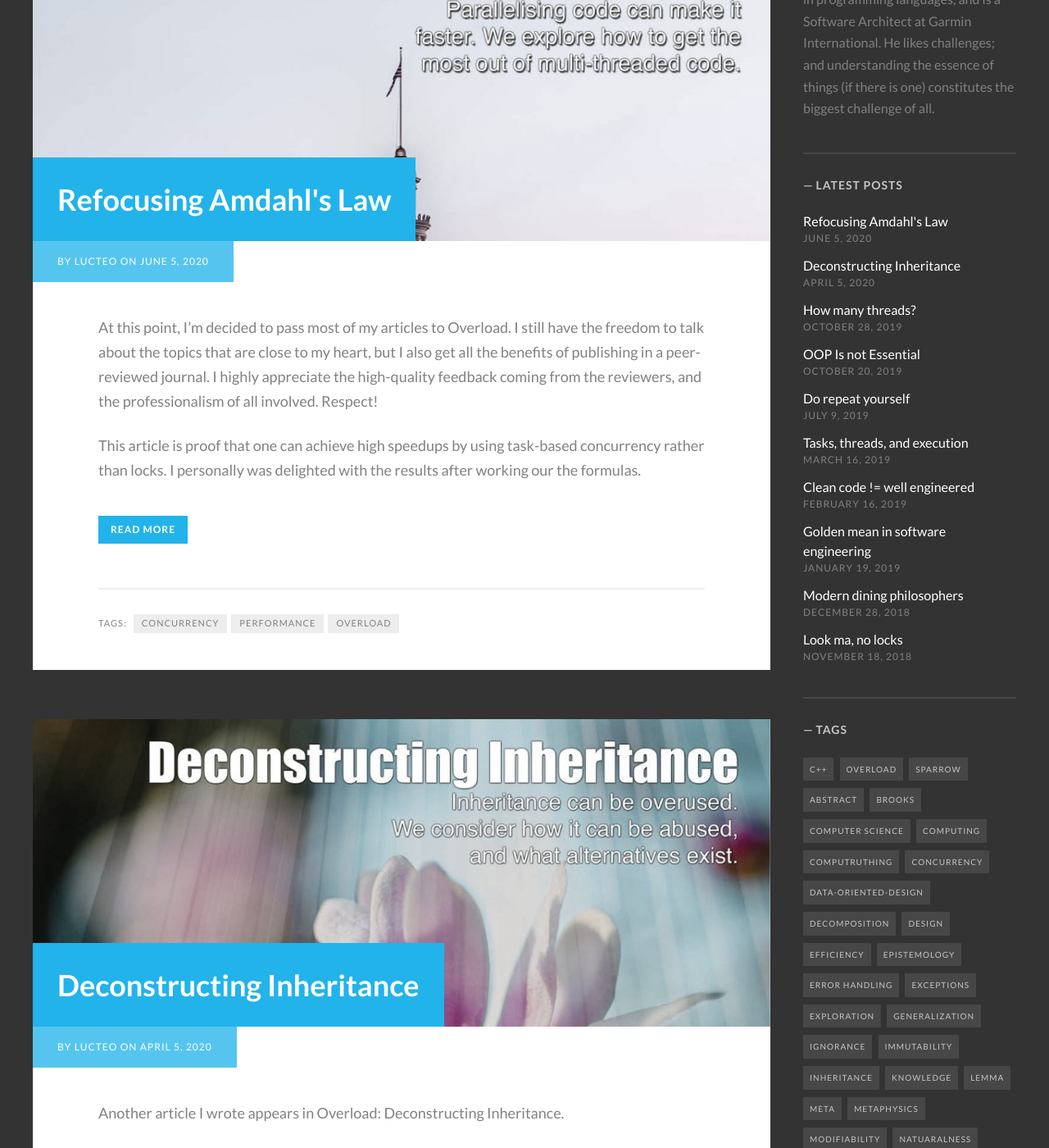
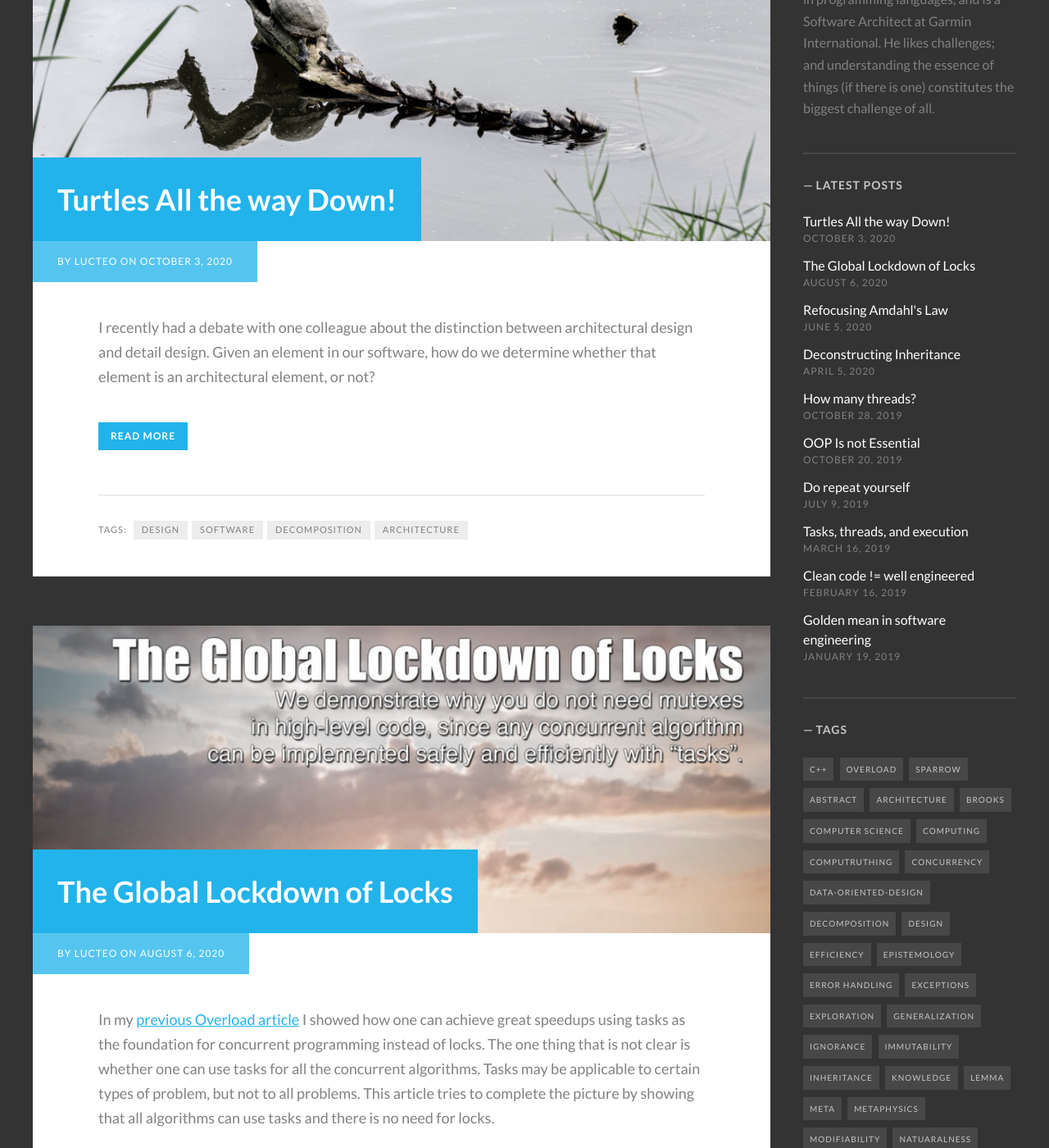
Before and after one commit to lucteo/lucteo.github.io, a Jekyll site: the page built from index.html, in a window 1280 px wide and 1400 px high, scrolled down 324 px. Shown: the whole window at 82% size. Built offline with Jekyll 4.4.1, drawn with Linux system fonts in a browser that asks for light colours; some web fonts are replaced; a script that is not in the unit is left out; the list of posts is cut into pages by our own code; some of the changed text lies outside the part shown.

Commit message:
Add "The Global Lockdown of Locks" and "Turtles All the way Down" articles

```diff
--- /dev/null
+++ b/_posts/2020-08-06-global-lockdown-of-locks.md
@@ -0,0 +1,25 @@
+---
+layout: post
+title:  "The Global Lockdown of Locks"
+date:   2020-08-06
+banner_image: Overload158.jpg
+image: images/posts/Overload158.jpg
+description: "We demonstrate why you should not need mutexes in high-level code, since any concurrent algorithm can be implemented safely and efficiently using tasks"
+tags: [concurrency, design, Overload]
+img_credits:
+    - ["https://accu.org/journals/overload/28/158/overload158.pdf", "ACCU", "Overload 158, August 2020", ""]
+---
+
+In my [previous Overload article]({{page.previous.url}}) I showed how one can achieve great speedups using tasks as the foundation for concurrent programming instead of locks. The one thing that is not clear is whether one can use tasks for all the concurrent algorithms. Tasks may be applicable to certain types of problem, but not to all problems. This article tries to complete the picture by showing that all algorithms can use tasks and there is no need for locks.
+
+<!--more-->
+
+The article proves that one can find a general algorithm for implementing all concurrent algorithms just by using a task system, without the need for locks or other synchronisation primitives in user code. It also gives some ideas on how to replace locks with abstractions based on tasks.
+
+Hopefully, by the end of the article, the reader will be convinced that locks should not be used in day-to-day problems but instead should be confined to use by experts when building concurrent systems.
+
+Please refer to the [Overload article](https://accu.org/journals/overload/28/158/overload158.pdf):
+
+<iframe width="620" height="876.5" src="https://accu.org/journals/overload/28/158/overload158.pdf" frameborder="0"></iframe>
+
+Keep truthing!
--- /dev/null
+++ b/_posts/2020-10-03-turtles-all-the-way-down.md
@@ -0,0 +1,60 @@
+---
+layout: post
+title:  "Turtles All the way Down!"
+date:   2020-10-03
+banner_image: turtles.jpg
+image: images/posts/turtles.jpg
+description: "When taking about the amount of decomposition we use in software, it's turtles all the way down"
+tags: [design, software, decomposition, architecture]
+img_credits:
+    - ["https://unsplash.com/photos/H1gBvc2MWvk", "Chastity Cortijo", "11 Turtles on a lake 11 Turtles on a log", ""]
+---
+
+
+I recently had a debate with one colleague about the distinction between architectural design and detail design. Given an element in our software, how do we determine whether that element is an architectural element, or not?
+
+<!--more-->
+
+My colleague would argue that if you can subdivide the element, it is an architectural element, and thus it needs to be captured in the architectural design. If the item cannot be (reasonably) subdivided is not an architectural element, and it needs to be part of detail design.
+
+While this argument is valid when looking from a particular point of view, I think it is mostly misleading and can do more harm than help.
+
+## I have a hammer
+If there is one tool that software engineers use above everything else, then that would be decomposition. We use it everywhere: from breaking down large systems into smaller ones to breaking down functions into instructions.
+
+Let's take a simple example: we have a web application. For the well-functioning of this application, we have two types of components: software components and non-software components (hardware, peopleware, processes, etc.). There is a first-level decomposition. Looking just at the software side, we probably can divide it further into four major components: web client, frontend, backend and database. If the backend is more monolithic, then perhaps it can also be subdivided into parts. If the backend application is relatively big, then we can expect to be able to divide it even further; sometimes we can do that on several more levels. In the end, we reach a relatively small logic corresponding to a functional requirement (e.g., to process a batch of items). Also, most probably, this logic can be furthermore divided, as we typically need several classes to implement it (I assume an OOP approach here, but the argument is the same on functional programming). At this point, the reader may consider the classes as atomic units that we cannot break down any further. But this is false: a class has typically multiple attributes and multiple methods; they are subdivisions of the class. And, going even further, any function can be divided into statements and expressions, and most probably most of them will expand into multiple assembly instructions. The reader surely sees my point now.
+
+There is an awful lot of decomposition in any software project. Some of it may be intentional, and some of it unintentional. Some of it may be a good decomposition, and some of it may just be bad decomposition. But one thing is certain: decomposition is everywhere.
+
+At all the levels, we, as software engineers, are applying decomposition. We should be called *full-stack decomposers*.
+
+## What is *software design*?
+Before trying to answer what *architectural design* is, we should consider first what *design* is. There are more formal definitions of software design, but I would just attempt to craft an informal one:
+
+> **Software design** is the activity of selecting solutions for a software problem, or defining constraints that narrow down the possible solutions
+
+For the above example of a web application, the decision to have a frontend and a backend is a constraint on the solution space; it is not the complete solution, but a narrowing down of possible solutions. Similarly, when we break the backend into several components, we are further narrowing down the solution space. The point is that at any level we use decomposition as a form of a design decision.
+
+So, every time we are using decomposition, we are doing a typical design activity. If we are breaking a function int two parts, we are doing a design activity.
+
+## What is *software architectural design*?
+First, as the name suggests, it’s a form of software design. It aims at constraining the space of solutions for our problem.
+
+Let’s look at a definition of *software architecture* ([link](https://www.amazon.com/Software-Architecture-Practice-3rd-Engineering/dp/0321815734/)):
+
+> The software architecture of a system is the set of structures needed to reason about the system, which comprise software elements, relations among them, and properties of both.
+
+This definition doesn’t say anything about the granularity of the structures that are needed. One software architecture may contain coarse-grain structures, while another software architecture might be more fine-grained. If it helps us reason about the software system, it’s software architecture.
+
+So, the software architectural design must be the design activities that lead us to software architecture.
+
+Here, it’s important to notice that it would be bad if we cannot make any distinction between *architectural design* and simple *software design*. If that were the case, then there is no point of distinguishing between architecture and the software itself. If we cannot reason about the general properties of a software system without considering all the details (to function level), then we are in a bad position. Therefore, *architectural design* must be done at a higher level than *software design*.
+
+Another school of thought tries to define software architecture as important design decisions. To quote Martin Fowler ([link](https://martinfowler.com/ieeeSoftware/whoNeedsArchitect.pdf)):
+> Architecture is about the important stuff. Whatever that is.
+
+Once again, that rule-of-thumb of my colleague is proven invalid.
+
+With that, I would argue to try to define a border between what is architecture and what is not in a way that is specific to the software project considered. For us, the best division would be at a set of high-level components. Yes, those components have sub-components, but that doesn’t matter that much. That’s an implementation detail of every particular component.
+
+If we look just at the ability to decompose, it’s turtles all the way down!
```
Also changed, not shown: _posts/2020-06-05-refocusing-amdahls-law.md (+1 -1 lines), images/posts/Overload158.jpg (added), images/posts/turtles.jpg (added).
